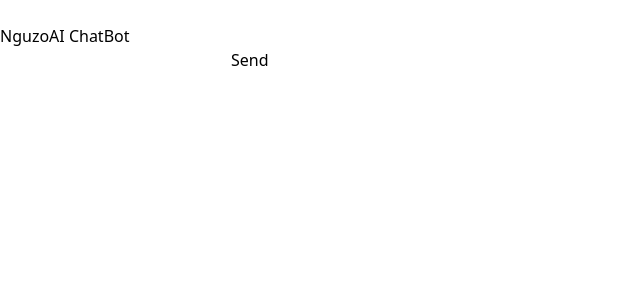
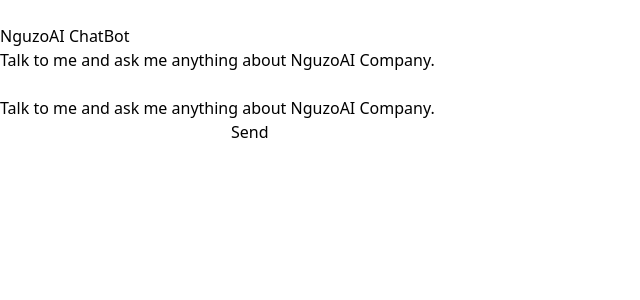
Before and after one commit to iamthefibonacci/pdf-bot, a React (Vite) app: page / in a window 1280 px wide. Shown: the top 300 px of the page, without its empty margins (0-640 px from the left). Built offline with nearby package versions, Linux system fonts and the light colour scheme.

Commit message:
Update App.jsx

```diff
--- a/src/App.jsx
+++ b/src/App.jsx
@@ -47,6 +47,11 @@
       <div className="text-center mb-4 text-3xl text-blue-900">
         <br/>
         <p>NguzoAI ChatBot</p>
+        <p>Talk to me and ask me anything about NguzoAI Company.</p>
+      </div>
+      <div className="text-center mb-4 text-1xl text-blue-900">
+        <br/>
+        <p>Talk to me and ask me anything about NguzoAI Company.</p>
       </div>
       <div className='mb-8  bg-white p-4 rounded-md active:bg-violet-700 focus:outline-none focus:ring focus:ring-violet-300'>
         <p className="text-lg" >{userQuestion}</p>
```
